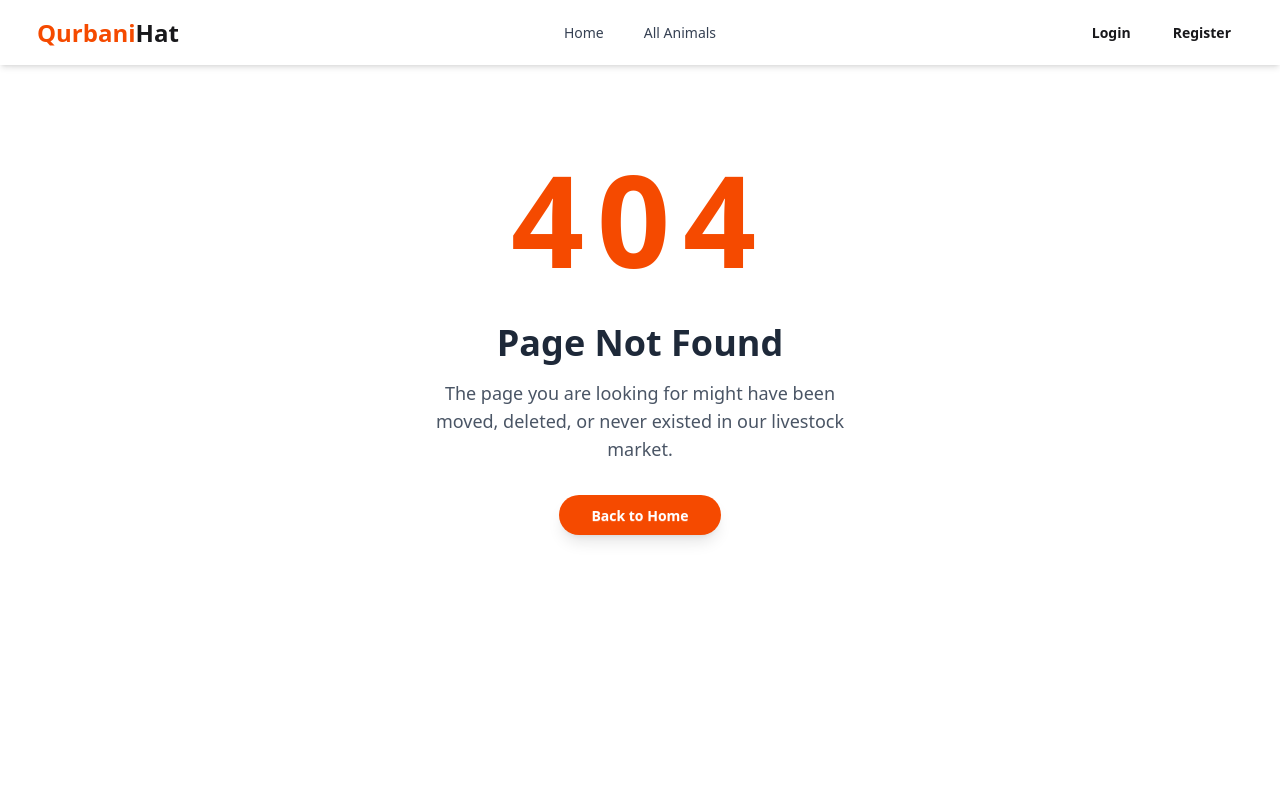
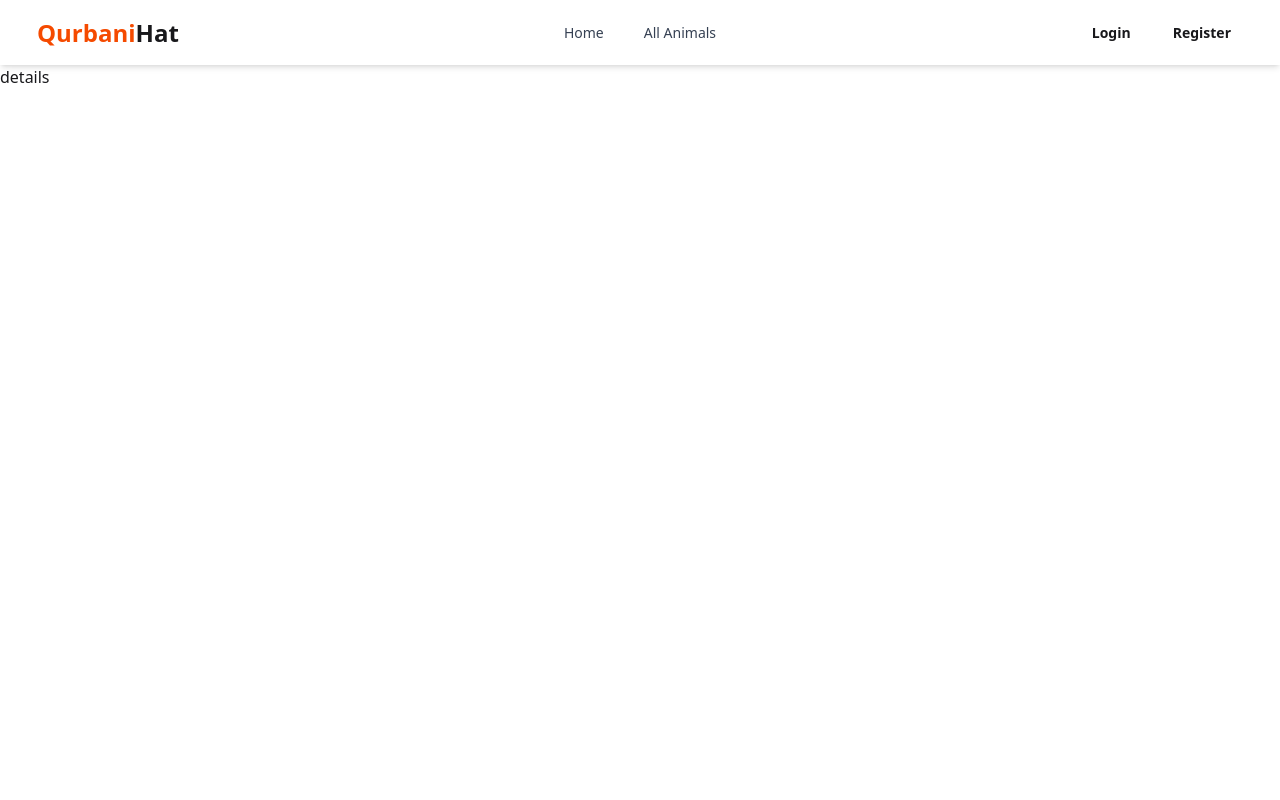
Before and after one commit to OnikTechHub/qurbani-hat, a Next.js app: page /details/1 in a window 1280 px wide. Before the commit this address had no page. Shown: the top 800 px of the page. Built offline with nearby package versions, Linux system fonts and the light colour scheme.

Commit message:
feat: create all animals page and display all livestock

```diff
--- a/package.json
+++ b/package.json
@@ -10,6 +10,7 @@
   },
   "dependencies": {
     "@better-auth/mongo-adapter": "^1.6.9",
+    "animate.css": "^4.1.1",
     "better-auth": "^1.6.9",
     "framer-motion": "^12.38.0",
     "lottie-react": "^2.4.1",
--- /dev/null
+++ b/src/app/details/[id]/page.jsx
@@ -0,0 +1,11 @@
+import React from 'react';
+
+const page = () => {
+    return (
+        <div>
+            details
+        </div>
+    );
+};
+
+export default page;
--- a/src/app/layout.js
+++ b/src/app/layout.js
@@ -2,6 +2,7 @@ import { Geist, Geist_Mono } from "next/font/google";
 import "./globals.css";
 import Navbar from "@/components/Navbar";
 import Footer from "@/components/Footer";
+import 'animate.css';
 
 const geistSans = Geist({
   variable: "--font-geist-sans",
```
Also changed, not shown: 1 other file (tests, documents, lock files or other folders).
